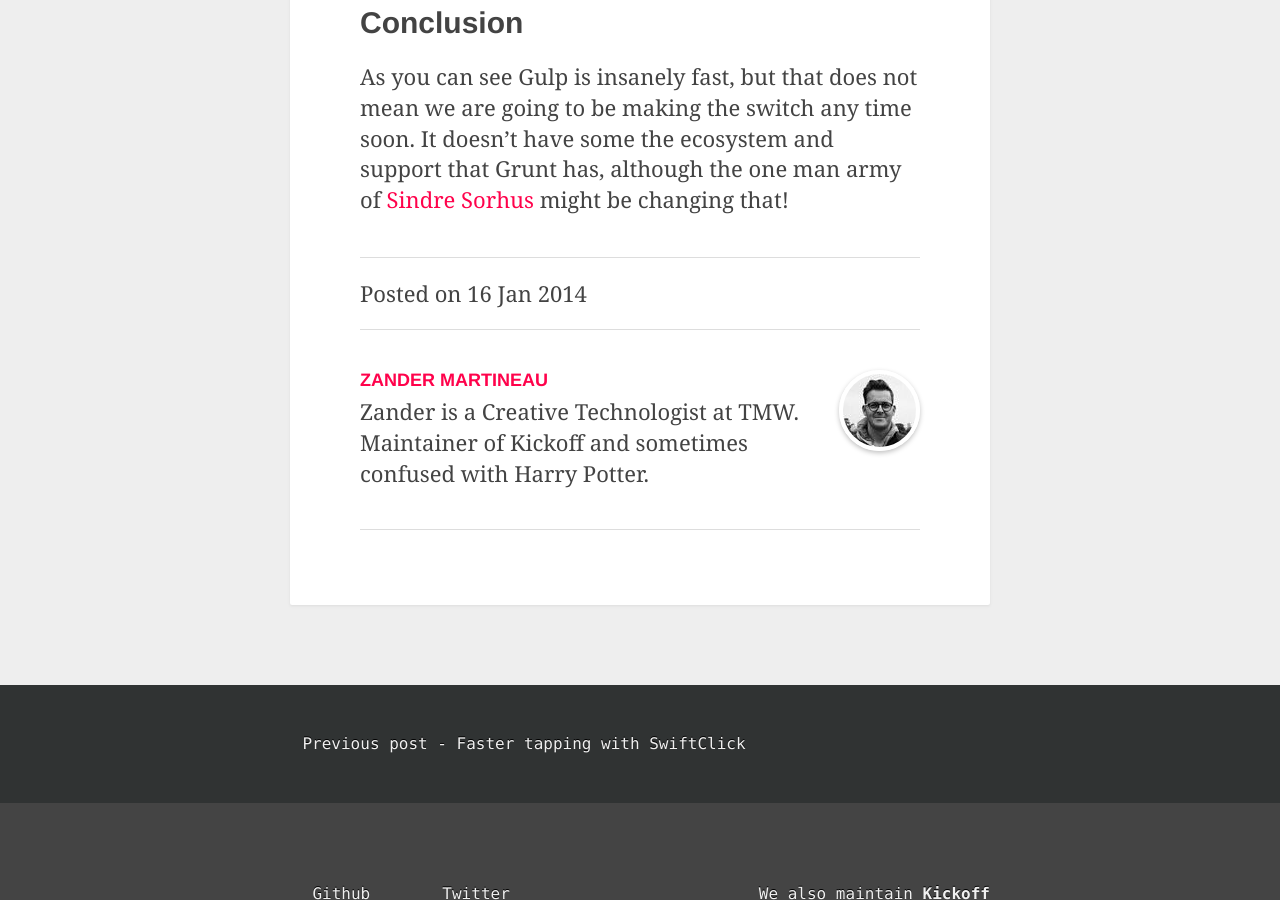
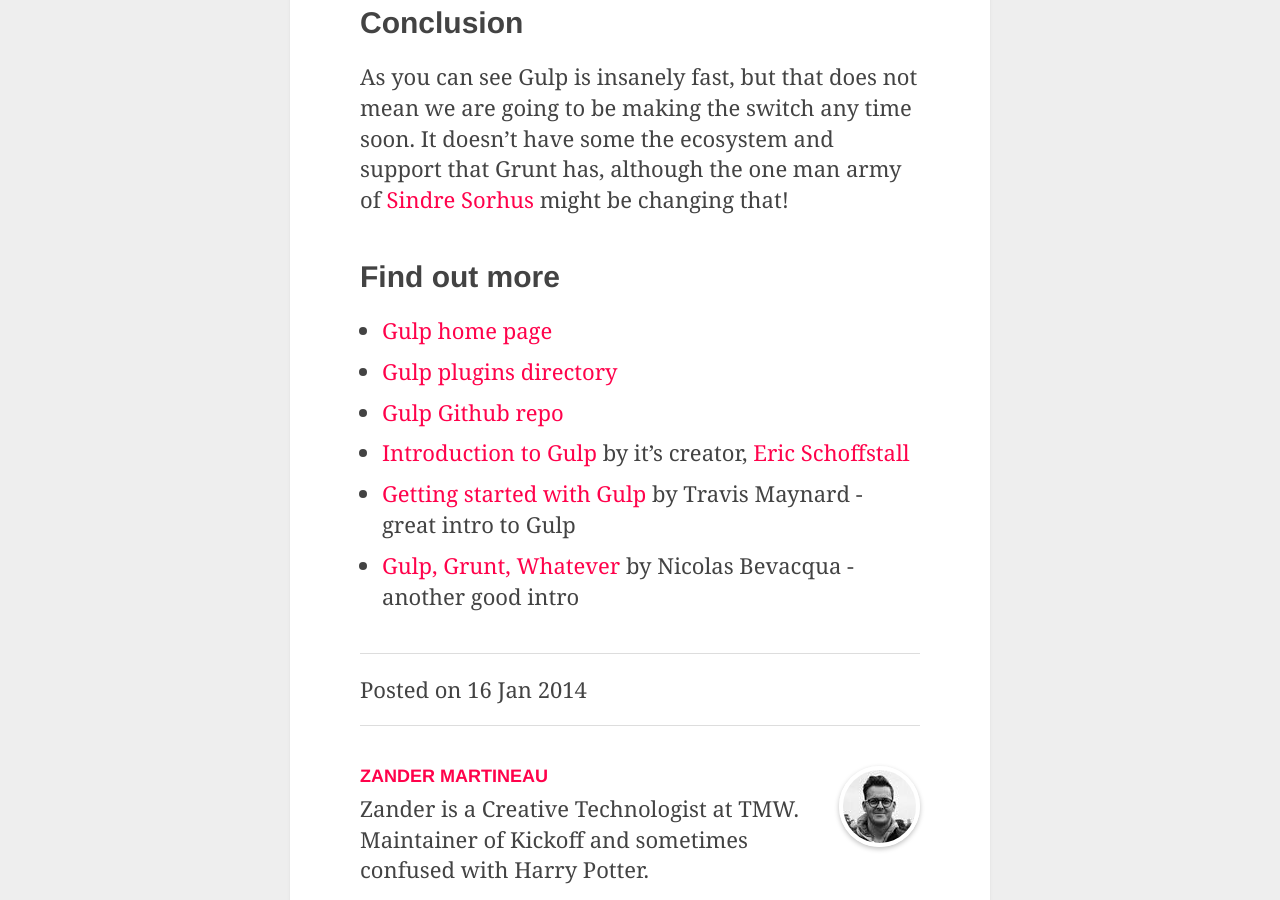
Before and after one commit to tmwagency/labs-blog, a Jekyll site: the page built from _posts/2014-01-15-gulp-grunt-comparison.md, in a window 1280 px wide and 900 px high, scrolled down 2783 px. Built offline with Jekyll 4.4.1, drawn with Linux system fonts in a browser that asks for light colours; some web fonts are replaced; Markdown is read by kramdown in place of the engine named in the settings; a script that is not in the unit is left out; comment, search, counter and statistics services are not loaded.

Commit message:
Add find out more links to footer of post

```diff
--- a/_posts/2014-01-15-gulp-grunt-comparison.md
+++ b/_posts/2014-01-15-gulp-grunt-comparison.md
@@ -36,3 +36,11 @@
 
 ## Conclusion
 As you can see Gulp is insanely fast, but that does not mean we are going to be making the switch any time soon. It doesn't have some the ecosystem and support that Grunt has, although the one man army of [Sindre Sorhus](https://twitter.com/sindresorhus) might be changing that!
+
+## Find out more
+* [Gulp home page](http://gulpjs.com/)
+* [Gulp plugins directory](http://gratimax.github.io/search-gulp-plugins/)
+* [Gulp Github repo](https://github.com/gulpjs/gulp)
+* [Introduction to Gulp](http://slid.es/contra/gulp) by it's creator, [Eric Schoffstall](https://twitter.com/eschoff)
+* [Getting started with Gulp](http://travismaynard.com/writing/getting-started-with-gulp) by Travis Maynard - great intro to Gulp
+* [Gulp, Grunt, Whatever](http://blog.ponyfoo.com/2014/01/09/gulp-grunt-whatever) by Nicolas Bevacqua - another good intro
```
Also changed, not shown: 2 other files.
